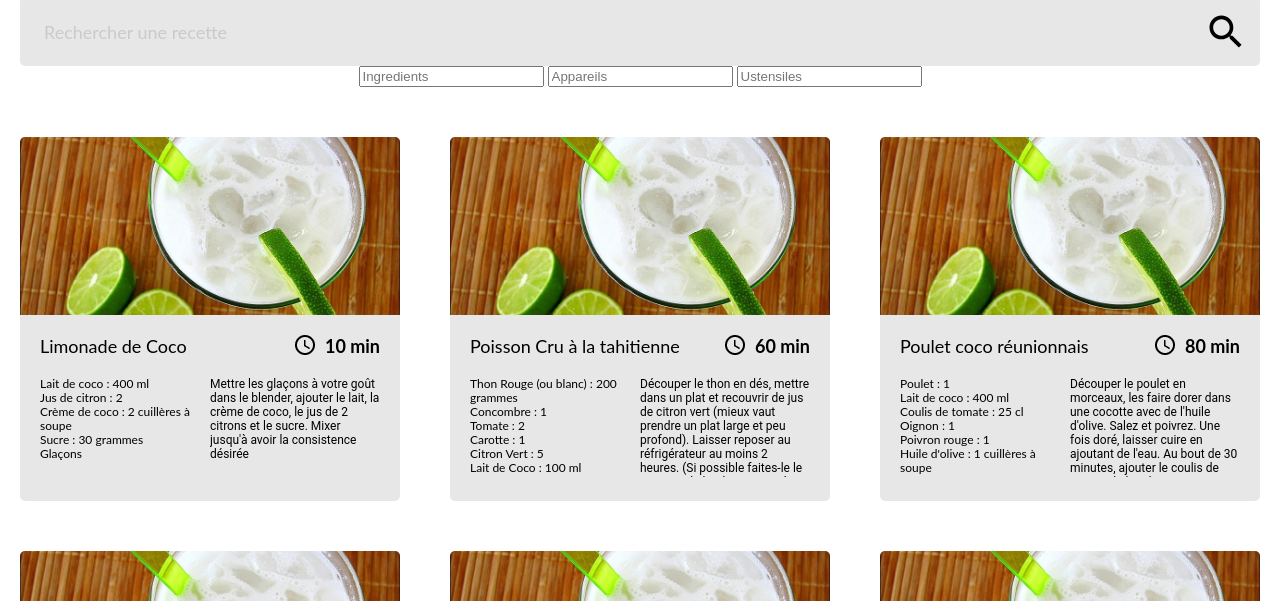
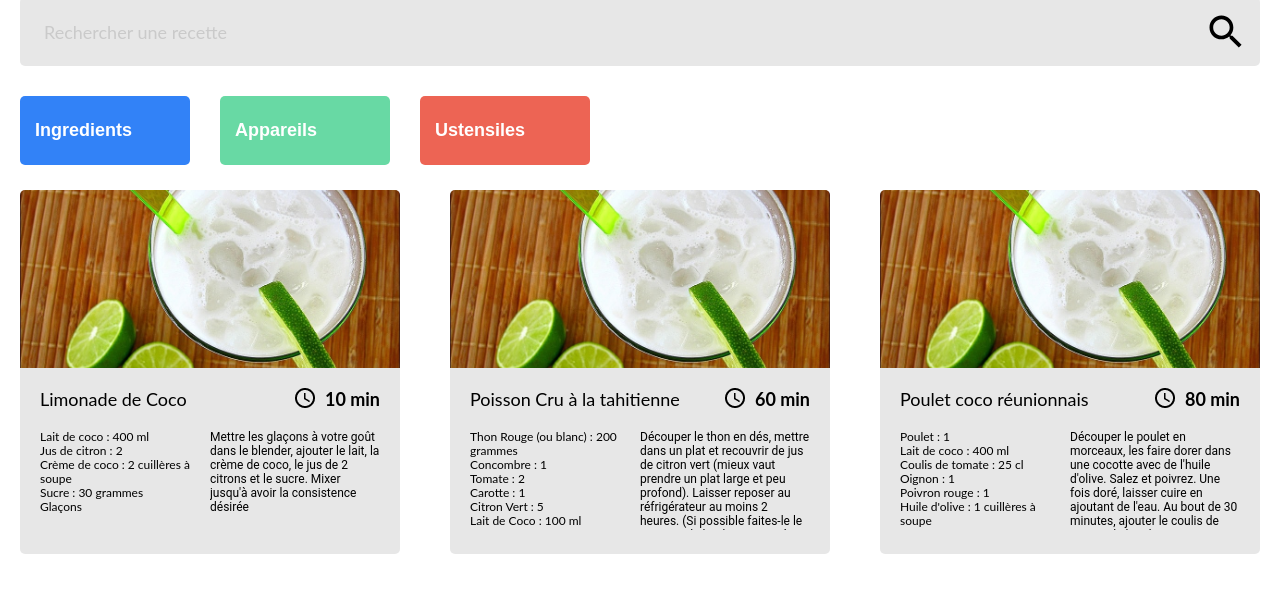
Before and after one commit to beyondnaxos/p7_les_petits_plats, a plain HTML site: page index.html in a window 1280 px wide. Shown: the part 156-757 px from the top of the page. Drawn offline with Linux system fonts and the light colour scheme.

Commit message:
Style search inputs OK

```diff
--- a/css/style.css
+++ b/css/style.css
@@ -71,9 +71,8 @@ header {
 
 #recipes {
     width: 1240px;
-    /* background-color: #d04f4f; */
     height: 700px;
-    margin-top: 50px;
+    margin-top: 25px;
     display: flex;
     flex-direction: row;
     justify-content: flex-start;
@@ -206,3 +205,60 @@ ul {
 .hide {
     display: none;
 }
+
+.filter {
+    width: 1240px;
+    margin-top: 30px;
+    font-family: 'Lato', sans-serif;
+    display: flex;
+    flex-direction: row;
+    column-gap: 30px;
+}
+
+.filter input {
+    height: 69px;
+    width: 170px;
+    border-radius: 5px;
+    border: none;
+    padding-left: 15px;
+    font-size: 18px;
+}
+
+.filter :nth-child(1) {
+   background-color: #3282F7;
+   color: white;
+   font-weight: bold;
+}
+.filter :nth-child(1)::placeholder {
+   color: white;
+}
+
+.filter :nth-child(1):focus {
+    outline: none;
+}
+
+.filter :nth-child(2) {
+   background-color: #68D9A4;
+   color: white;
+   font-weight: bold;
+}
+.filter :nth-child(2)::placeholder {
+   color: white;
+}
+
+.filter :nth-child(2):focus {
+    outline: none;
+}
+
+.filter :nth-child(3) {
+   background-color: #ED6454;
+   color: white;
+   font-weight: bold;
+}
+.filter :nth-child(3)::placeholder {
+   color: white;
+}
+
+.filter :nth-child(3):focus {
+    outline: none;
+}
--- a/index.html
+++ b/index.html
@@ -26,9 +26,9 @@
     </header>
 
     <div class="filter">
-      <input list="ice-cream-flavors" id="search__input-ingredients" type="text" placeholder="Ingredients"></input>
-      <input id="search__input-appliance" type="text" placeholder="Appareils"></input>
-      <input id="search__input-ustensils" type="text" placeholder="Ustensiles"></input>
+      <input list="ice-cream-flavors" id="search__input-ingredients" type="text" placeholder="Ingredients" class="filter__input "></input>
+      <input id="search__input-appliance" type="text" placeholder="Appareils" class="filter__input "></input>
+      <input id="search__input-ustensils" type="text" placeholder="Ustensiles" class="filter__input "></input>
     </div>
 
     <datalist id="ice-cream-flavors">
```
Also changed, not shown: index.js (+5 -2 lines).
